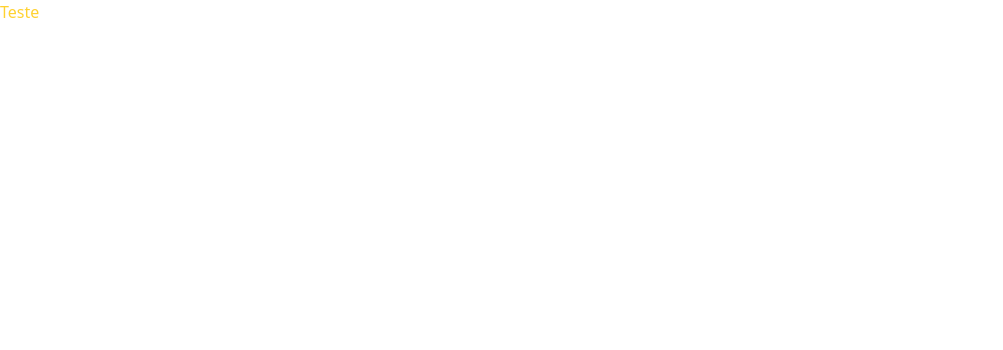
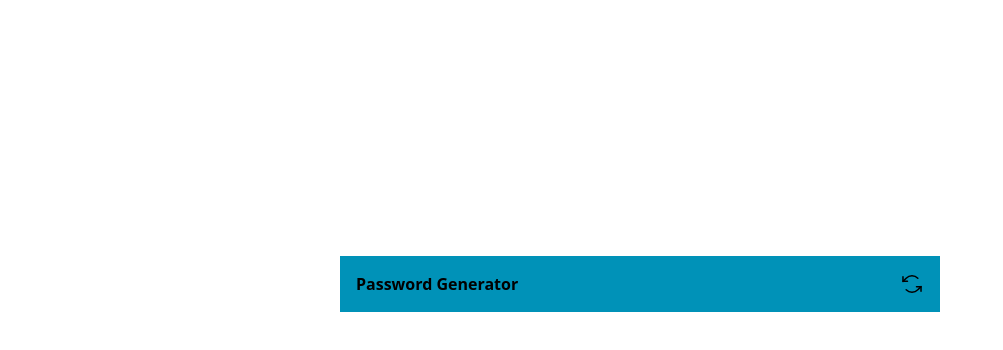
Before and after one commit to DeborahLyra/passwordGenerator, a React (Vite) app: page / in a window 1280 px wide. Shown: the top 350 px of the page, without its empty margins (0-1003 px from the left). Built offline with nearby package versions, Linux system fonts and the light colour scheme.

Commit message:
added: navbar

```diff
--- a/package.json
+++ b/package.json
@@ -11,6 +11,7 @@
   },
   "dependencies": {
     "@tailwindcss/vite": "^4.1.8",
+    "phosphor-react": "^1.4.1",
     "react": "^19.1.0",
     "react-dom": "^19.1.0",
     "tailwindcss": "^4.1.8"
--- a/src/App.tsx
+++ b/src/App.tsx
@@ -1,9 +1,12 @@
+import { HomePage } from "./pages/HomePage"
 
 
 function App() {
 
   return (
-   <div className="text-amber-300">Teste</div>
+    <div className="w-full">
+      <HomePage />
+    </div>
   )
 }
 
--- /dev/null
+++ b/src/components/Navbar.tsx
@@ -0,0 +1,11 @@
+import { ArrowsCounterClockwise } from "phosphor-react";
+
+
+export function Navbar() {
+  return (
+    <nav className="w-[600px] p-4 flex items-center justify-between bg-cyan-600">
+      <h1 className="font-bold">Password Generator</h1>
+      <ArrowsCounterClockwise size={24} />
+    </nav>
+  )
+}
--- /dev/null
+++ b/src/pages/HomePage.tsx
@@ -0,0 +1,10 @@
+import { Navbar } from "../components/Navbar";
+
+
+export function HomePage() {
+  return (
+    <div className="flex items-center justify-center mt-[20%]">
+      <Navbar/>
+    </div>
+  )
+}
```
Also changed, not shown: 1 other file (tests, documents, lock files or other folders).
